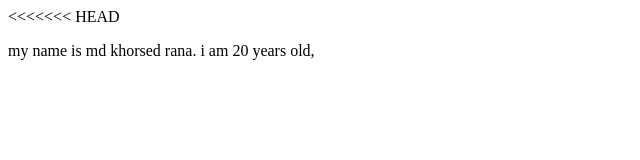
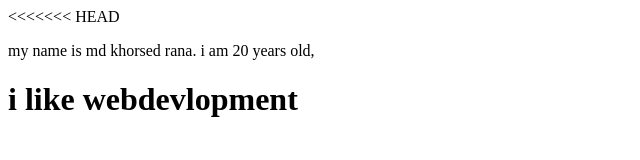
Before and after one commit to khorsed2001/my-first-website, a plain HTML site: page index.html in a window 1280 px wide. Shown: the whole page, without its empty margins (0-640 px from the left). Drawn offline with Linux system fonts and the light colour scheme.

Commit message:
update all

```diff
--- a/index.html
+++ b/index.html
@@ -10,5 +10,6 @@
 <<<<<<< HEAD
     <P>my name is md khorsed rana. i am 20 years old, </P>
 
+    <h1>i like webdevlopment</h1>
 </body>
 </html>
```
